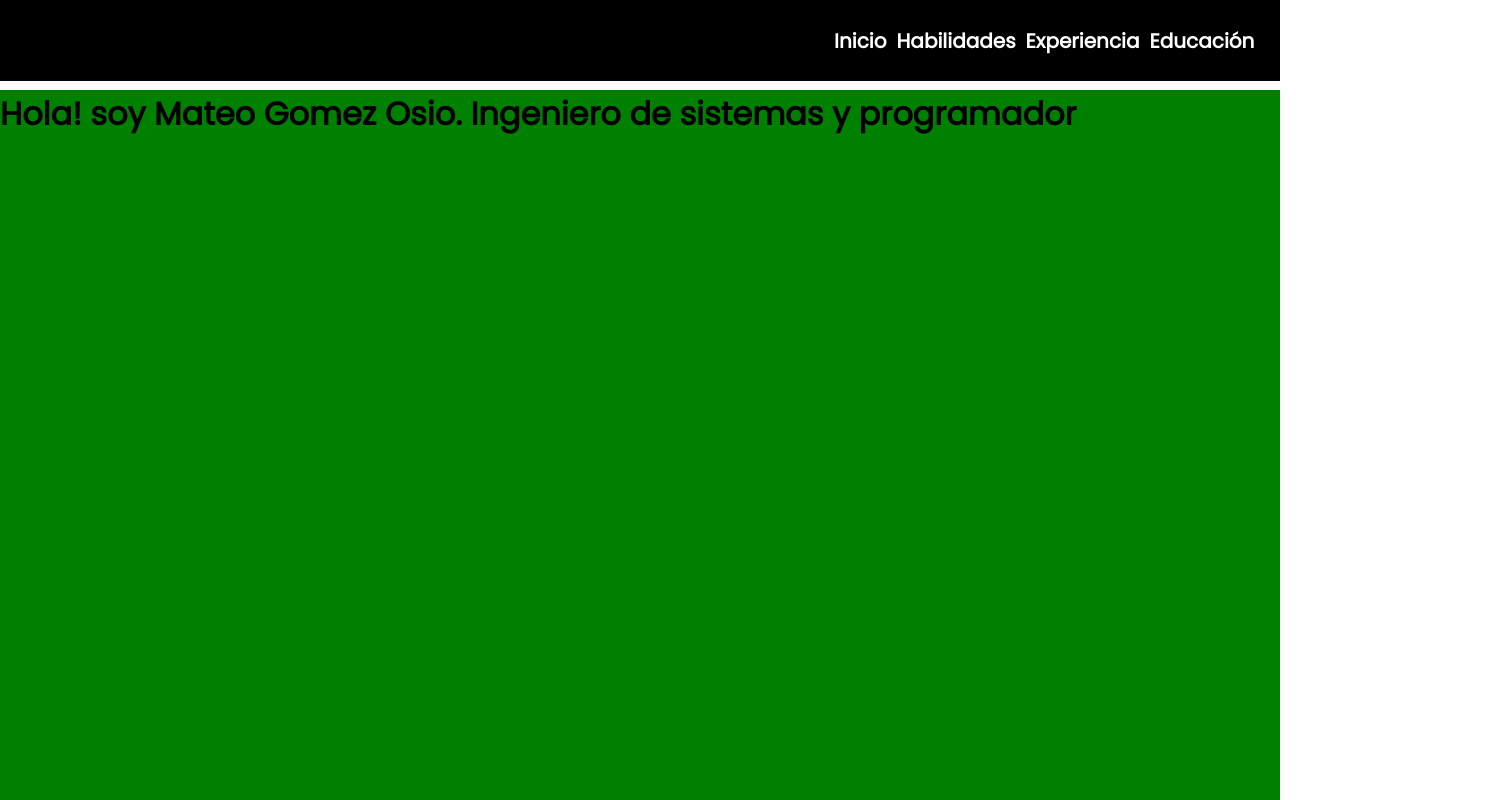
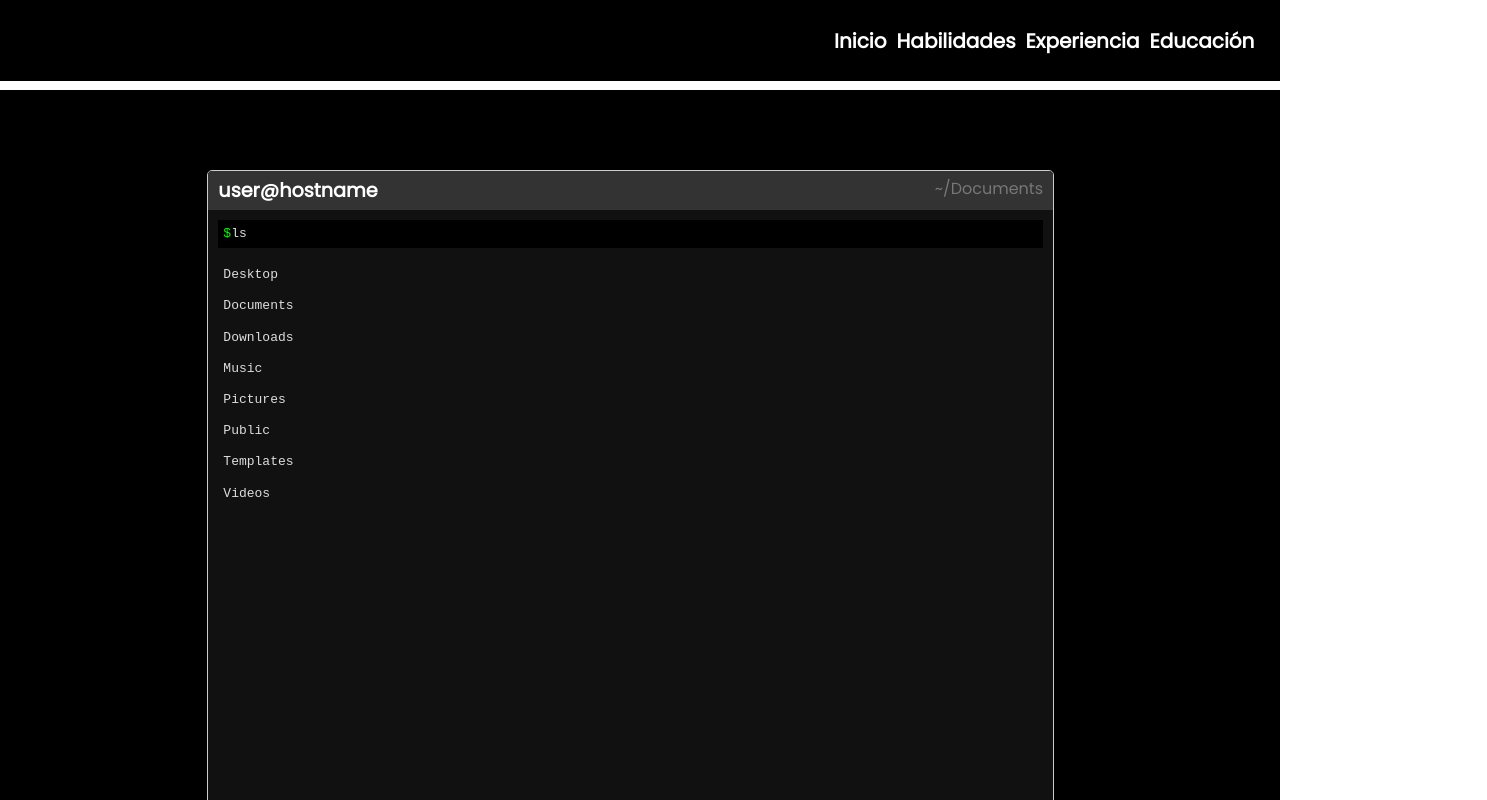
Before and after one commit to matgom97/portafolio, a React (Create React App) app: page / in a window 1280 px wide. Shown: the top 800 px of the page, 1487 px wide, since content can reach past the window. Built offline with nearby package versions, Linux system fonts and the light colour scheme.

Commit message:
add first part of portafolio it is a concept

```diff
--- a/src/components/home/presentation.js
+++ b/src/components/home/presentation.js
@@ -6,15 +6,30 @@ const Presentation = () => {
 
   return (
     <div className={styles.initial} id='init'>
-        <div>
-            <h1>
-                Hola! soy Mateo Gomez Osio.
-                Ingeniero de sistemas y programador
-            </h1>
+      <div className={styles.programming_environment}>
+        <div className={styles.terminal}>
+          <div className={styles.terminal_header}>
+            <span className={styles.terminal_title}>user@hostname</span>
+            <span className={styles.terminal_path}>~/Documents</span>
+          </div>
+          <div className={styles.terminal_content}>
+            <div className={styles.terminal_input}>
+              <span className={styles.terminal_prompt}>$</span>
+              <span className={styles.terminal_command}>ls</span>
+            </div>
+            <div className={styles.terminal_output}>
+              <p>Desktop</p>
+              <p>Documents</p>
+              <p>Downloads</p>
+              <p>Music</p>
+              <p>Pictures</p>
+              <p>Public</p>
+              <p>Templates</p>
+              <p>Videos</p>
+            </div>
+          </div>
         </div>
-        <div>
-
-        </div>
+      </div>
     </div>
   );
 };
--- a/src/components/styles/main.module.scss
+++ b/src/components/styles/main.module.scss
@@ -23,8 +23,9 @@
   /* Ancho del viewport */
   height: 100vh;
   /* Alto del viewport */
-  background-color: green;
+  background-color: rgb(0, 0, 0);
   margin-top: 90px;
+  position: relative;
 }
 
 .fullscreen {
@@ -206,3 +207,90 @@ body {
 .nothidden {
   display: block;
 }
+
+// codigo para div inital
+
+.programming_environment {
+  display: grid;
+  grid-template-columns: 2fr 1fr;
+  gap: 10px;
+  height: 80%;
+  width: 100%;
+  position: absolute;
+    top: 0;
+    left: 16.2%;
+    bottom: 0;
+    right: 0;
+    margin: auto;
+}
+
+.terminal {
+  height: 100%;
+  border: 1px solid #ccc;
+  border-radius: 5px;
+  overflow: hidden;
+}
+
+.terminal_header {
+  background-color: #333;
+  color: #fff;
+  padding: 5px 10px;
+  display: flex;
+  justify-content: space-between;
+}
+
+.terminal_title {
+  font-size: 1.2em;
+  font-weight: bold;
+}
+
+.terminal_path {
+  color: #777;
+}
+
+.terminal_content {
+  background-color: #111;
+  color: #ddd;
+  padding: 10px;
+  line-height: 1.4;
+  font-family: monospace;
+  display: flex;
+  flex-direction: column;
+  height: 100%;
+}
+
+.terminal_input,
+.terminal_output {
+  padding: 5px;
+}
+
+.terminal_input {
+  background-color: #000;
+}
+
+.terminal_prompt {
+  color: #00ff00;
+}
+
+.terminal_command {
+  color: #ddd;
+}
+
+
+@keyframes typing {
+  0% {
+    width: 0;
+  }
+  50% {
+    width: 100%;
+  }
+  100% {
+    width: 0;
+  }
+}
+
+@keyframes blink {
+  50% {
+    border-color: transparent;
+  }
+}
```
